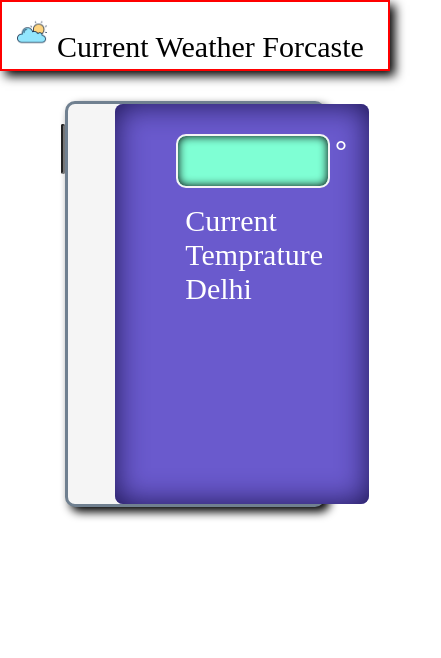
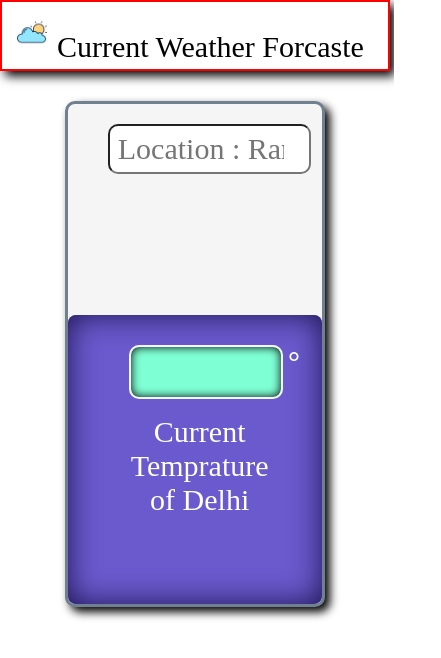
Before and after one commit to ayushmarch94/Weather-app, a React (Create React App) app: page / in a window 390 px wide. Shown: the top 658 px of the page, 441 px wide, since content can reach past the window. Built offline with nearby package versions, Linux system fonts and the light colour scheme; no server answers; a web font is replaced by a local one.

Commit message:
Made responsive

```diff
--- a/src/App.js
+++ b/src/App.js
@@ -2,6 +2,7 @@ import { useEffect, useState } from "react";
 import "./App.css";
 import "./ResLong.css";
 import Input from "./component/Input";
+import "./Res.css";
 
 function App() {
   const [city, setCity] = useState("Delhi");
@@ -47,7 +48,7 @@ function App() {
               <div id="lowerlower">
                 Current Temprature
                 <br />
-                {city}
+                of {city}
               </div>
             </div>
           </div>
--- /dev/null
+++ b/src/Res.css
@@ -0,0 +1,38 @@
+@media screen and (max-width: 900px) {
+  #main {
+    border-radius: 10px;
+    width: 65%;
+    height: 500px;
+    box-shadow: 5px 5px 10px black;
+    border: 3px solid slategray;
+    background-color: whitesmoke;
+    display: flex;
+    flex-direction: column;
+  }
+
+  input {
+    height: 50px;
+    width: 80%;
+    background-color: white;
+    border-radius: 10px;
+  }
+
+  #lower {
+    background-color: slateblue;
+    border-radius: 8px;
+    width: 100%;
+    height: 100%;
+    color: white;
+    box-shadow: inset 0 0 30px rgb(27, 19, 78);
+  }
+
+  #lowerlower {
+    margin-top: 0px;
+    font-size: 30px;
+    height: 100px;
+    width: 80%;
+    margin-left: 70px;
+    text-align: center;
+    margin-left: 30px;
+  }
+}
```
